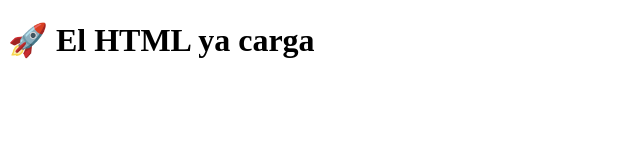
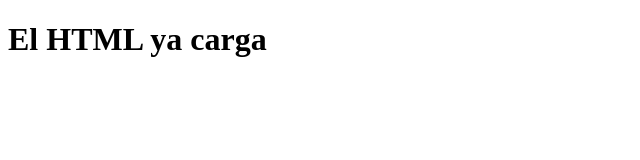
Before and after one commit to Jvviers/SimuladorSO, an Electron app: page public/index.html in a window 1000 px wide. Shown: the whole page, without its empty margins (0-640 px from the left). Drawn offline with Linux system fonts and the light colour scheme.

Commit message:
Tomar estos avances y continuar

```diff
--- a/public/index.html
+++ b/public/index.html
@@ -5,7 +5,7 @@
   <title>Simulador SO</title>
 </head>
 <body>
-    <h1>🚀 El HTML ya carga</h1>
+    <h1>El HTML ya carga</h1>
     <div id="controls"></div>
     <div id="canvas"></div>
     <div id="charts"></div>
```
